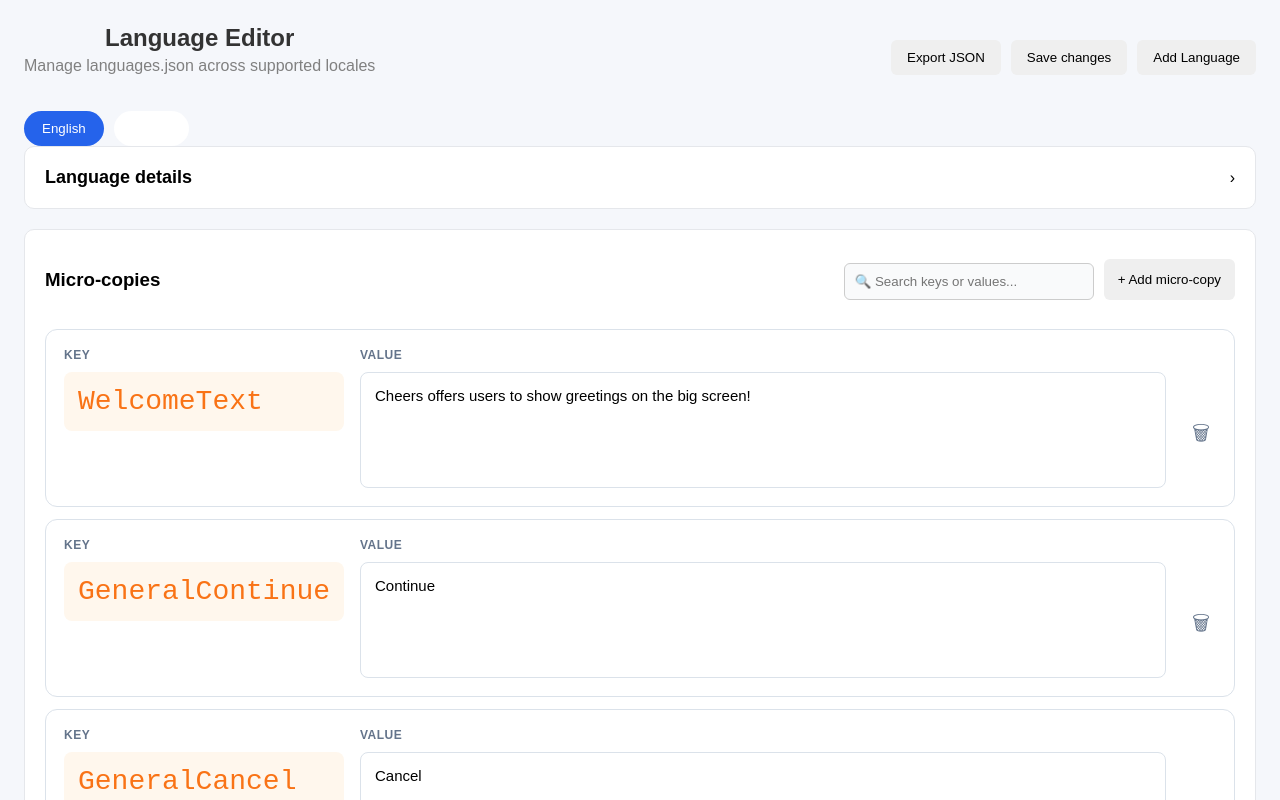
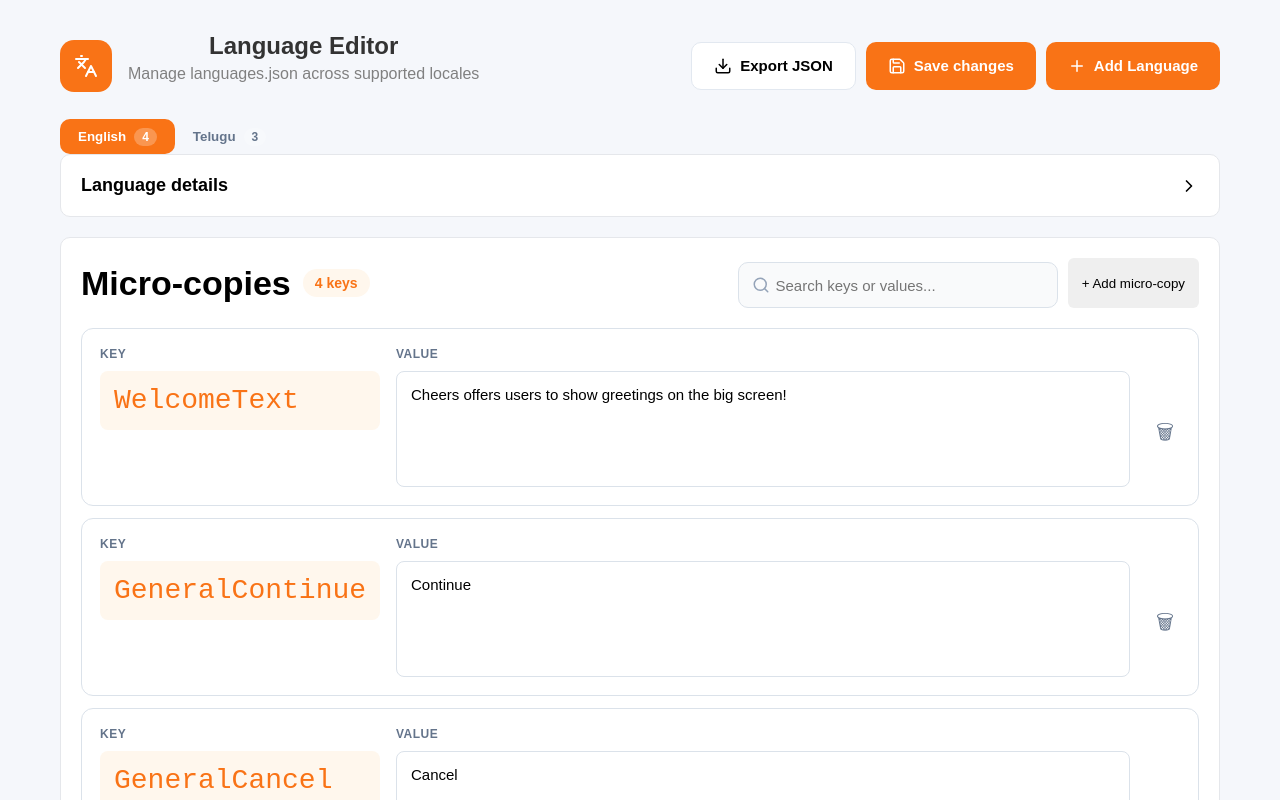
Before and after one commit to Karthiksherlock/sample_react1, a React (Vite) app: page /language in a window 1280 px wide. Shown: the top 800 px of the page. Built offline with nearby package versions, Linux system fonts and the light colour scheme.

Commit message:
Styling done in header,tabs and microcopy section by adding Icons, Badges, Typography, Collapse arrow, Key count badges

```diff
--- a/package.json
+++ b/package.json
@@ -11,6 +11,7 @@
   },
   "dependencies": {
     "axios": "^1.16.1",
+    "lucide-react": "^1.16.0",
     "react": "^19.2.4",
     "react-dom": "^19.2.4",
     "react-router-dom": "^7.14.2"
--- a/src/LanguagePage.css
+++ b/src/LanguagePage.css
@@ -5,9 +5,10 @@ body {
 }
 
 .page {
-  padding: 24px;
+  max-width: 1160px;
+  margin: 0 auto;
+  padding: 32px;
 }
-
 .header {
   display: flex;
   justify-content: space-between;
@@ -31,10 +32,86 @@ body {
 }
 
 .headeractions button {
-  padding: 10px 16px;
+  height: 48px;
+  padding: 0 22px;
+  border-radius: 10px;
+  border: 1px solid #e2e8f0;
+  background: white;
+  cursor: pointer;
+  font-weight: 600;
+  font-size: 15px;
+}
+.headeractions button:last-child,
+.headeractions button:nth-child(2) {
+  background: #f97316;
+  color: white;
   border: none;
-  border-radius: 6px;
-  cursor: pointer;
+}
+.headerLeft {
+  display: flex;
+  align-items: center;
+  gap: 16px;
+}
+
+.logoBox {
+  width: 52px;
+  height: 52px;
+  border-radius: 14px;
+  background: #f97316;
+  display: flex;
+  align-items: center;
+  justify-content: center;
+  color: white;
+}
+
+.headeractions button {
+  display: flex;
+  align-items: center;
+  gap: 8px;
+}
+.searchBox {
+  position: relative;
+}
+
+.searchIcon {
+  position: absolute;
+  left: 14px;
+  top: 18px;
+  color: #94a3b8;
+}
+
+.searchBox input {
+  padding-left: 42px;
+}
+.chevronOpen {
+  transform: rotate(0deg);
+  transition: 0.2s;
+}
+
+.chevronClosed {
+  transform: rotate(-90deg);
+  transition: 0.2s;
+}
+.microcopyTitle {
+  display: flex;
+  align-items: center;
+  gap: 12px;
+}
+
+.keyBadge {
+  background: #fff7ed;
+  color: #f97316;
+  padding: 6px 12px;
+  border-radius: 999px;
+  font-size: 14px;
+  font-weight: 600;
+}
+.tabBadge {
+  margin-left: 8px;
+  background: rgba(255,255,255,0.25);
+  padding: 2px 8px;
+  border-radius: 999px;
+  font-size: 12px;
 }
 
 .main {
@@ -57,6 +134,10 @@ body {
   align-items: center;
   margin-bottom: 20px;
 }
+.microcopyheader h3 {
+  font-size: 34px;
+  margin: 0;
+}
 
 .microcopyactions {
   display: flex;
@@ -64,10 +145,12 @@ body {
 }
 
 .microcopyactions input {
-  padding: 10px;
-  border-radius: 6px;
-  border: 1px solid #ccc;
-  width: 250px;
+  width: 320px;
+  height: 46px;
+  border-radius: 10px;
+  border: 1px solid #dbe2ea;
+  padding: 0 16px;
+  font-size: 15px;
 }
 
 .microcopyactions button {
@@ -84,18 +167,19 @@ body {
 }
 
 .tab,
-.active-tab {
+.activeTab {
+  border: none;
+  border-radius: 10px;
   padding: 10px 18px;
-  border: none;
-  border-radius: 20px;
-  margin-right: 10px;
   cursor: pointer;
-  background-color: #2563eb;
-  color: white;
+  background: transparent;
+  color: #64748b;
+  font-weight: 600;
 }
 
-.tab {
-  background-color: white;
+.activeTab {
+  background: #f97316;
+  color: white;
 }
 .microCopyCard {
   display: flex;
--- a/src/components/language/Header.tsx
+++ b/src/components/language/Header.tsx
@@ -1,21 +1,48 @@
+import { Download,Save,Plus,Languages} from "lucide-react";
+
 type Props = {
   onAddLanguage: () => void;
   onSave: () => void;
   onExport: () => void;
 };
 
-function Header({ onAddLanguage, onSave, onExport }: Props) {
+function Header({
+  onAddLanguage,
+  onSave,
+  onExport,
+}: Props) {
   return (
     <div className="header">
-      <div>
-        <h2>Language Editor</h2>
-        <p>Manage languages.json across supported locales</p>
+      <div className="headerLeft">
+        <div className="logoBox">
+          <Languages size={24} />
+        </div>
+
+        <div>
+          <h2>Language Editor</h2>
+
+          <p>
+            Manage languages.json across
+            supported locales
+          </p>
+        </div>
       </div>
 
       <div className="headeractions">
-        <button onClick={onExport}>Export JSON</button>
-        <button onClick={onSave}>Save changes</button>
-        <button onClick={onAddLanguage}>Add Language</button>
+        <button onClick={onExport}>
+          <Download size={18} />
+          Export JSON
+        </button>
+
+        <button onClick={onSave}>
+          <Save size={18} />
+          Save changes
+        </button>
+
+        <button onClick={onAddLanguage}>
+          <Plus size={18} />
+          Add Language
+        </button>
       </div>
     </div>
   );
--- a/src/components/language/MicroCopyItem.tsx
+++ b/src/components/language/MicroCopyItem.tsx
@@ -2,29 +2,19 @@ type Props = {
   microCopyKey: string;
   value: string;
 
-  onChange: (
-    key: string,
-    value: string,
-  ) => void;
+  onChange: (key: string, value: string) => void;
 
   onDelete: (key: string) => void;
 };
 
-function MicroCopyItem({
-  microCopyKey,
-  value,
-  onChange,
-  onDelete,
-}: Props) {
+function MicroCopyItem({ microCopyKey, value, onChange, onDelete }: Props) {
   return (
     <div className="microCopyCard">
       <div className="microCopyContent">
         <div className="microCopyKeySection">
           <label>KEY</label>
 
-          <div className="microCopyKeyBox">
-            {microCopyKey}
-          </div>
+          <div className="microCopyKeyBox">{microCopyKey}</div>
         </div>
 
         <div className="microCopyValueSection">
@@ -33,22 +23,12 @@ function MicroCopyItem({
           <textarea
             className="microCopyTextarea"
             value={value}
-            onChange={(e) =>
-              onChange(
-                microCopyKey,
-                e.target.value,
-              )
-            }
+            onChange={(e) => onChange(microCopyKey, e.target.value)}
           />
         </div>
       </div>
 
-      <button
-        className="deleteButton"
-        onClick={() =>
-          onDelete(microCopyKey)
-        }
-      >
+      <button className="deleteButton" onClick={() => onDelete(microCopyKey)}>
         🗑
       </button>
     </div>
--- a/src/components/language/Tabs.tsx
+++ b/src/components/language/Tabs.tsx
@@ -1,21 +1,28 @@
 type Props = {
   languages: string[];
+  languagesData: any;
   selectedLanguage: string;
-  onSelect: (lang: string) => void;
+  onSelect: (language: string) => void;
 };
 
-function Tabs({ languages, selectedLanguage, onSelect }: Props) {
+function Tabs({ languages, languagesData, selectedLanguage, onSelect }: Props) {
   return (
     <div>
-      {languages.map((lang) => (
+      {languages.map((lang) => {
+        const totalKeys = Object.keys(
+          languagesData[lang]?.micro_copies || {},
+        ).length;
+        return (
           <button
             key={lang}
-          className={selectedLanguage === lang ? "active-tab" : "tab"}
+            className={selectedLanguage === lang ? "activeTab" : "tab"}
             onClick={() => onSelect(lang)}
           >
             {lang}
+            <span className="tabBadge">{totalKeys}</span>
           </button>
-      ))}
+        );
+      })}
     </div>
   );
 }
--- a/src/pages/LanguagePage.tsx
+++ b/src/pages/LanguagePage.tsx
@@ -8,6 +8,7 @@ import AddLanguageModal, {
 import "../LanguagePage.css";
 import AddMicroCopyModal from "../components/language/AddMicroCopyModal";
 import MicroCopyItem from "../components/language/MicroCopyItem";
+import { Search, ChevronDown } from "lucide-react";
 
 type Language = {
   name: string;
@@ -181,6 +182,7 @@ function LanguagePage() {
 
     setSelectedLanguage(newLanguage.name);
   };
+  const totalKeys = Object.keys(microCopies || {}).length;
   return (
     <div className="page">
       <Header
@@ -191,6 +193,7 @@ function LanguagePage() {
 
       <Tabs
         languages={languages}
+        languagesData={languagesData}
         selectedLanguage={selectedLanguage}
         onSelect={setSelectedLanguage}
       />
@@ -202,7 +205,10 @@ function LanguagePage() {
             onClick={() => setShowLanguageDetails(!showLanguageDetails)}
           >
             <h3>Language details</h3>
-            <span>{showLanguageDetails ? "⌄" : "›"}</span>
+            <ChevronDown
+              size={20}
+              className={showLanguageDetails ? "chevronOpen" : "chevronClosed"}
+            />
           </div>
 
           {showLanguageDetails && (
@@ -229,15 +235,23 @@ function LanguagePage() {
 
         <div className="microcopybox">
           <div className="microcopyheader">
+            <div className="microcopyTitle">
               <h3>Micro-copies</h3>
+              <span className="keyBadge">
+                {totalKeys} keys
+              </span>
+            </div>
+            <div className="microcopyactions">
+              <div className="searchBox">
+                <Search size={18} className="searchIcon" />
 
-            <div className="microcopyactions">
                 <input
                   type="text"
-                placeholder="🔍 Search keys or values..."
+                  placeholder="     Search keys or values..."
                   value={search}
                   onChange={(e) => setSearch(e.target.value)}
                 />
+              </div>
 
               <button onClick={() => setShowKeyModal(true)}>
                 + Add micro-copy
```
Also changed, not shown: 1 other file (tests, documents, lock files or other folders). Lines whose indentation alone changed are shown as unchanged.
